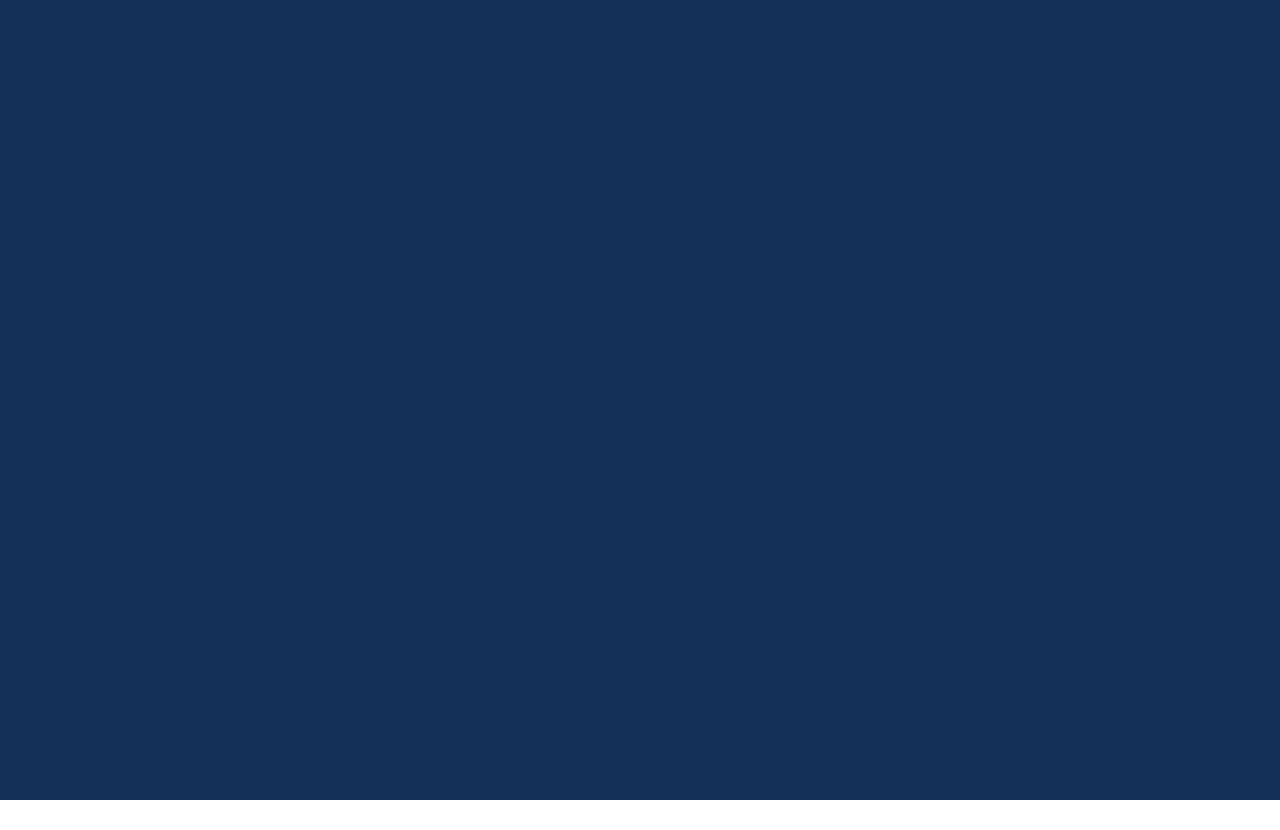
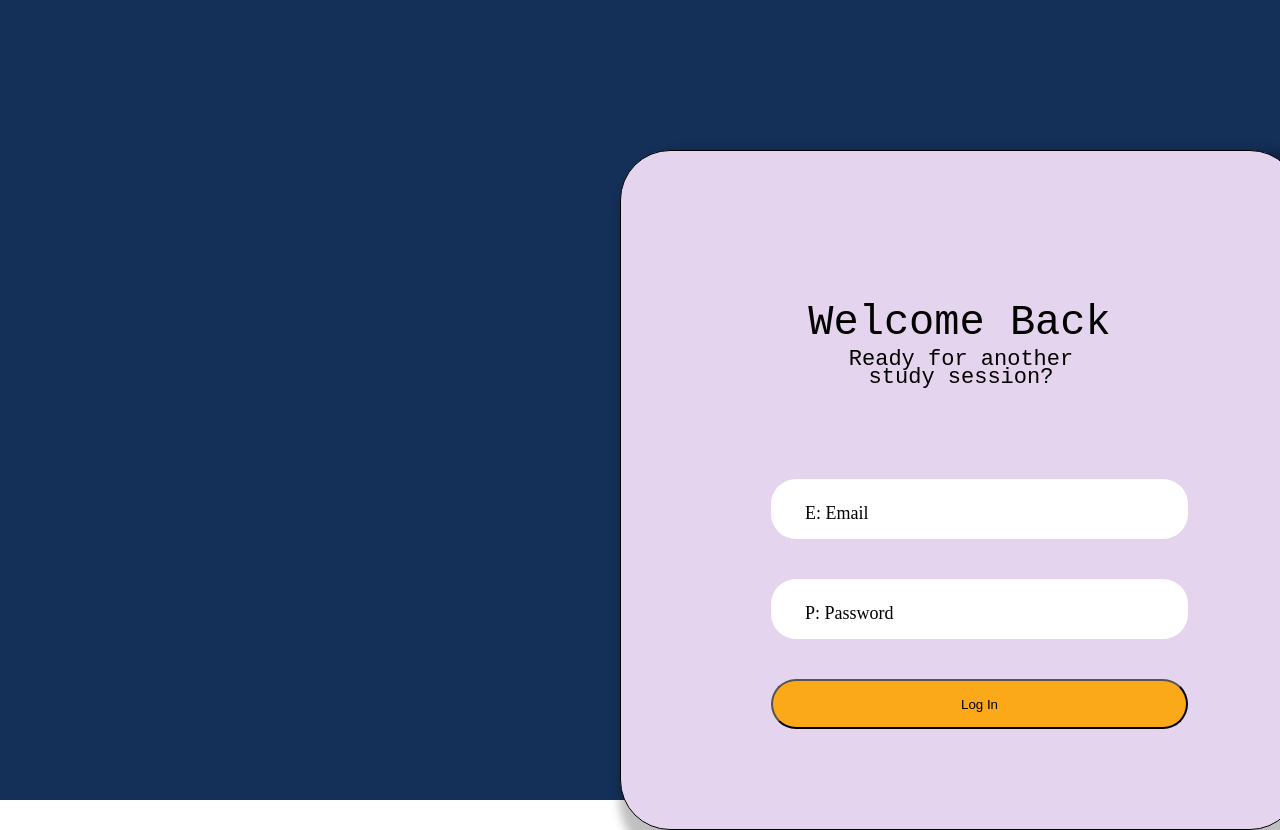
Before and after one commit to i67khan/HackThePentagon, a React (Create React App) app in the folder study-buddy/: page /login in a window 1280 px wide. Before the commit the page ends 800 px from the top, so only its background shows below. Built offline with nearby package versions, Linux system fonts and the light colour scheme.

Commit message:
Almost done

```diff
--- a/study-buddy/src/pages/Dashboard.js
+++ b/study-buddy/src/pages/Dashboard.js
@@ -1,12 +1,26 @@
+import { Component } from 'react';
 import '../styles/Dashboard.css';
 
-function Dashboard() {
+class Dashboard extends Component {
+    constructor(props) {
+        super(props);
+    }
+    render() {
         return (
             <div className="App">
                 <header className="App-header">
+                    <body className="Welcome-dash">Welcom Ibrahim,</body>
+                    <body className="You-dash">You are taking</body>
+                    <div className="Course">
+                        <body className="CS245">CS245</body>
+                    </div>
+                    <div className="Add">
+                        <body className="Plus">+</body>
+                    </div>
                 </header>
             </div>
         );
     }
+}
 
 export default Dashboard;
--- a/study-buddy/src/pages/Login.js
+++ b/study-buddy/src/pages/Login.js
@@ -1,12 +1,45 @@
 import '../styles/Login.css';
+import {Component} from 'react';
 
-function Login() {
+class Login  extends Component {
+    constructor(props) {
+        super(props);
+        this.state = {
+            email: "E: Email",
+            password: "P: Password"
+        };
+
+        this.handleChange = this.handleChange.bind(this);
+    }
+
+    handleChange(event) {
+        this.setState({
+            email: event.target.email,
+            password: event.target.password
+        });
+    }
+
+    render() {
         return (
             <div className="App">
                 <header className="App-header">
+                    <div className="Login-box">
+                        <body className="Welcome">Welcome Back</body>
+                        <body className="Question"> Ready for another study session?</body>
+                        <form action='/dashboard'>
+                            <div className="f1">
+                                <input type='text' className="Email" value={this.state.email} onChange={this.handleChange} />
+                            </div>
+                            <div className="f2">
+                                <input type="text" className="Password" value={this.state.password} onChange={this.handleChange} />
+                            </div>
+                            <button className="Log-in-button">Log In</button>
+                        </form>
+                    </div>
                 </header>
             </div>
         );
     }
+}
 
 export default Login;
--- a/study-buddy/src/styles/Dashboard.css
+++ b/study-buddy/src/styles/Dashboard.css
@@ -8,3 +8,83 @@
     font-size: calc(10px + 2vmin);
     color: white;
 }
+
+.Welcome-dash {
+    position: absolute;
+    width: 324px;
+    height: 45px;
+    left: 116px;
+    top: 93px;
+    font-family: Source Code Pro;
+    font-style: normal;
+    font-weight: normal;
+    font-size: 36px;
+    line-height: 45px;
+    color: #FFFFFF;
+    border: 1px solid #000000;
+}
+
+.You-dash {
+    position: absolute;
+    width: 324px;
+    height: 45px;
+    left: 116px;
+    top: 192px;
+    font-family: Source Code Pro;
+    font-style: normal;
+    font-weight: normal;
+    font-size: 36px;
+    line-height: 45px;
+    color: #FFFFFF;
+}
+
+.Course {
+    position: absolute;
+    width: 109px;
+    height: 46px;
+    left: 123px;
+    top: 278px;
+    background: #fa507d;
+    border-radius: 25px;
+}
+
+.CS245 {
+    position: absolute;
+    width: 72px;
+    height: 30px;
+    left: 20px;
+    top: 10px;
+    font-family: Source Code Pro;
+    font-style: normal;
+    font-weight: normal;
+    font-size: 24px;
+    line-height: 30px;
+    display: flex;
+    align-items: center;
+    text-align: center;
+    color: #FFFFFF;
+}
+
+.Add {
+    position: absolute;
+    width: 49px;
+    height: 44px;
+    left: 264px;
+    top: 280px;
+    background: #C4C4C4;
+}
+
+.Plus {
+    position: absolute;
+    width: 49px;
+    height: 44px;
+    left: 0px;
+    top: 0px;
+    font-family: Source Code Pro;
+    font-style: normal;
+    font-weight: normal;
+    font-size: 36px;
+    line-height: 45px;
+    text-align: center;
+    color: #000000;
+}
--- a/study-buddy/src/styles/Login.css
+++ b/study-buddy/src/styles/Login.css
@@ -8,3 +8,109 @@
     font-size: calc(10px + 2vmin);
     color: white;
 }
+
+.Login-box {
+    position: absolute;
+    width: 680px;
+    height: 680px;
+    left: 620px;
+    top: 150px;
+    background: #E5D4ED;
+    border: 1px solid #000000;
+    box-sizing: border-box;
+    box-shadow: 17px 18px 10px 18px rgba(0, 0, 0, 0.25);
+    border-radius: 50px;
+}
+
+.Welcome {
+    position: absolute;
+    width: 417px;
+    height: 44px;
+    left: 130px;
+    top: 150px;
+    font-family: 'Courier New', Courier, monospace;
+    font-style: normal;
+    font-weight: normal;
+    font-size: 42px;
+    line-height: 45px;
+    text-align: center;
+    color: #000000;
+    border: 0px solid #1D7874;
+    z-index: 1;
+}
+
+.Question {
+    position: absolute;
+    width: 300px;
+    height: 18px;
+    left: 190px;
+    top: 200px;
+    font-family: 'Courier New', Courier, monospace;
+    font-style: normal;
+    font-weight: normal;
+    font-size: 22px;
+    line-height: 18px;
+    /* identical to box height */
+    text-align: center;
+    color: #000000;
+}
+
+.f1 {
+    position: absolute;
+    width: 417px;
+    height: 60px;
+    left: 150px;
+    top: 328px;
+    background: #FFFFFF;
+    border-radius: 25px;
+}
+
+.f2 {
+    position: absolute;
+    width: 417px;
+    height: 60px;
+    left: 150px;
+    top: 428px;
+    background: #FFFFFF;
+    border-radius: 25px;
+}
+
+.Log-in-button {
+    position: absolute;
+    width: 417px;
+    height: 50px;
+    left: 150px;
+    top: 528px;
+    background: #FBA919;
+    border-radius: 25px;
+}
+
+.Email {
+    position: absolute;
+    width: 22px;
+    height: 23px;
+    left: 781px;
+    top: 496px;
+    font-family: Source Code Pro;
+    font-style: normal;
+    font-weight: normal;
+    font-size: 18px;
+    line-height: 23px;
+    /* identical to box height */
+    color: #000000;
+}
+
+.Password {
+    position: absolute;
+    width: 22px;
+    height: 23px;
+    left: 781px;
+    top: 596px;
+    font-family: Source Code Pro;
+    font-style: normal;
+    font-weight: normal;
+    font-size: 18px;
+    line-height: 23px;
+    /* identical to box height */
+    color: #000000;
+}
```
Also changed, not shown: study-buddy/src/Maps API.PNG (added). Lines whose indentation alone changed are shown as unchanged.
